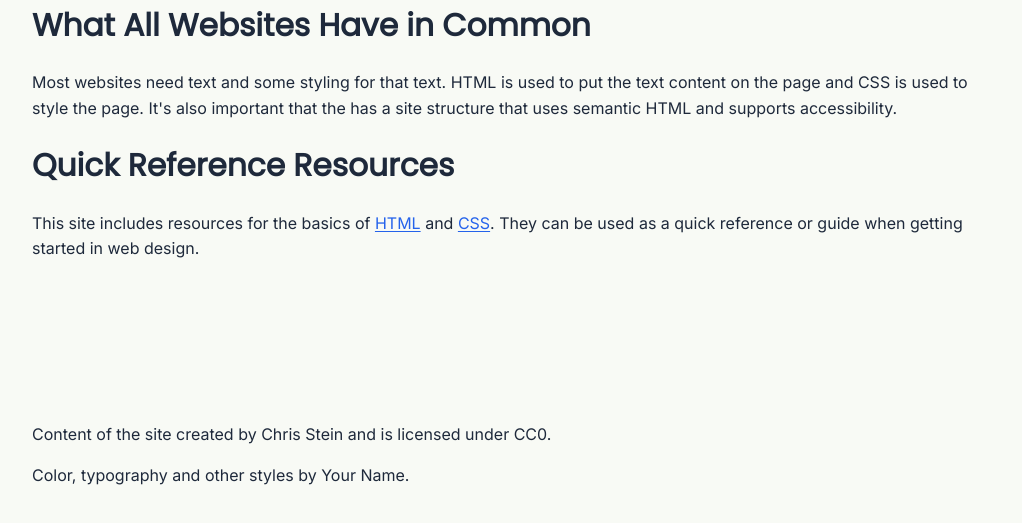
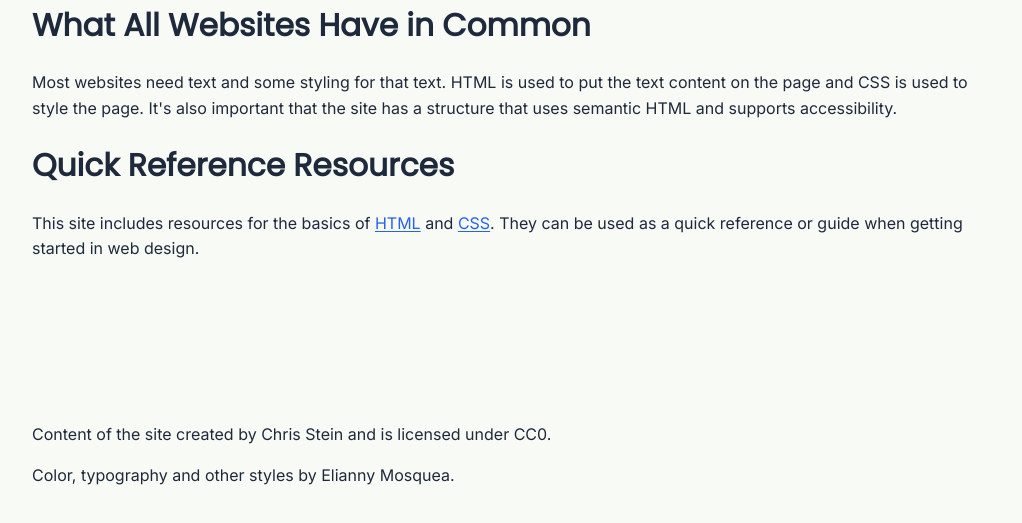
Before and after one commit to elianny200527/project1-website-basics, a plain HTML site: page index.html in a window 1280 px wide. Shown: the part 227-750 px from the top of the page, without its empty margins (128-1150 px from the left). Drawn offline with Linux system fonts and the light colour scheme.

Commit message:
Fixed footer name and homepage text

```diff
--- a/index.html
+++ b/index.html
@@ -24,7 +24,7 @@
         <h2>What All Websites Have in Common</h2>
         <p>
             Most websites need text and some styling for that text. HTML is used to put the text content on the page and CSS is used to style the page.
-            It's also important that the has a site structure that uses semantic HTML and supports accessibility.
+            It's also important that the site has a structure that uses semantic HTML and supports accessibility.
         </p>
 
         <h2>Quick Reference Resources</h2>
@@ -36,7 +36,7 @@
 
     <footer>
         <p>Content of the site created by Chris Stein and is licensed under CC0.</p>
-        <p>Color, typography and other styles by Your Name.</p>
+        <p>Color, typography and other styles by Elianny Mosquea.</p>
     </footer>
 </body>
 </html>
```
Also changed, not shown: css-guide.html (+1 -1 lines), html-guide.html (+1 -1 lines).
